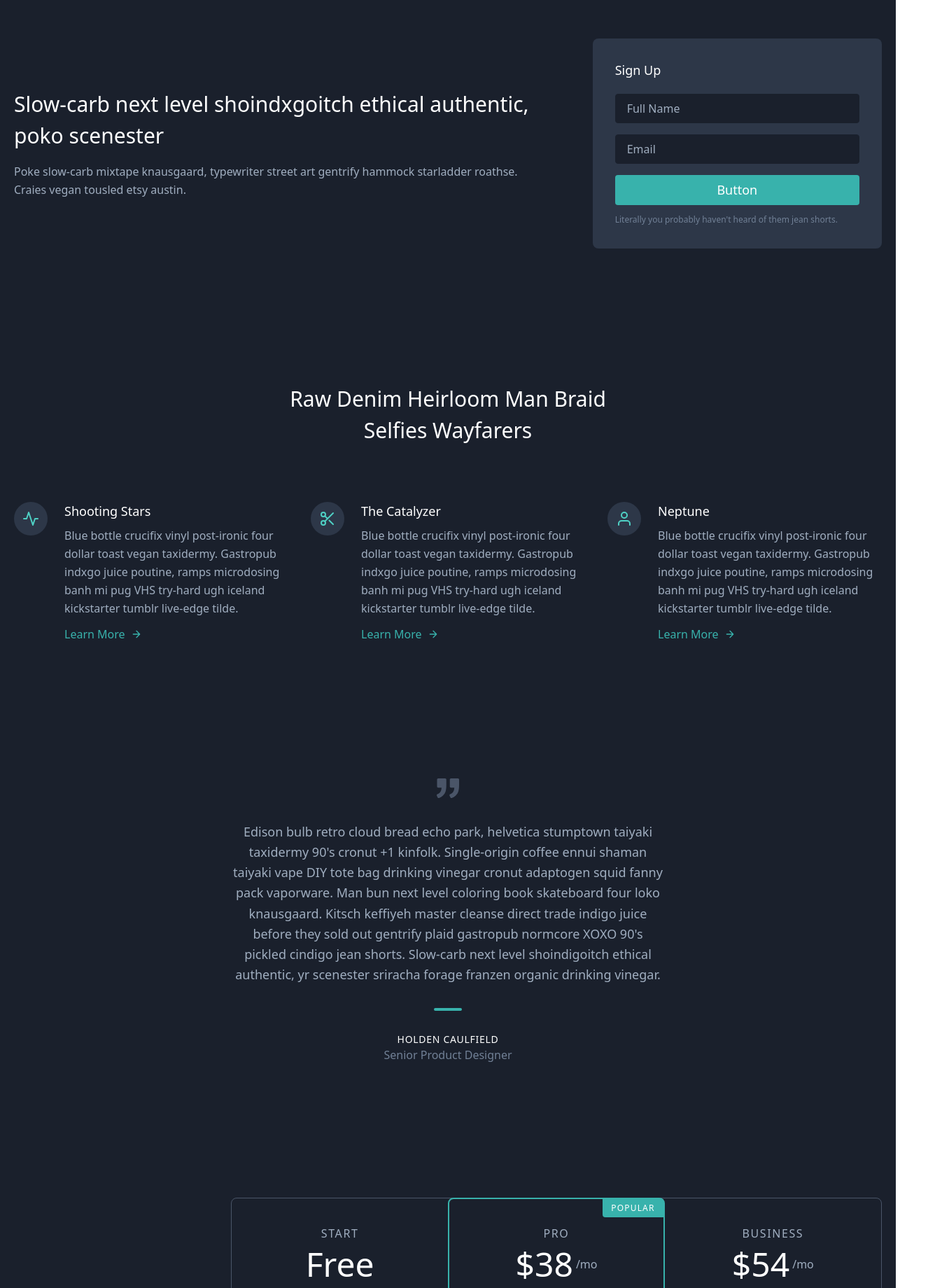
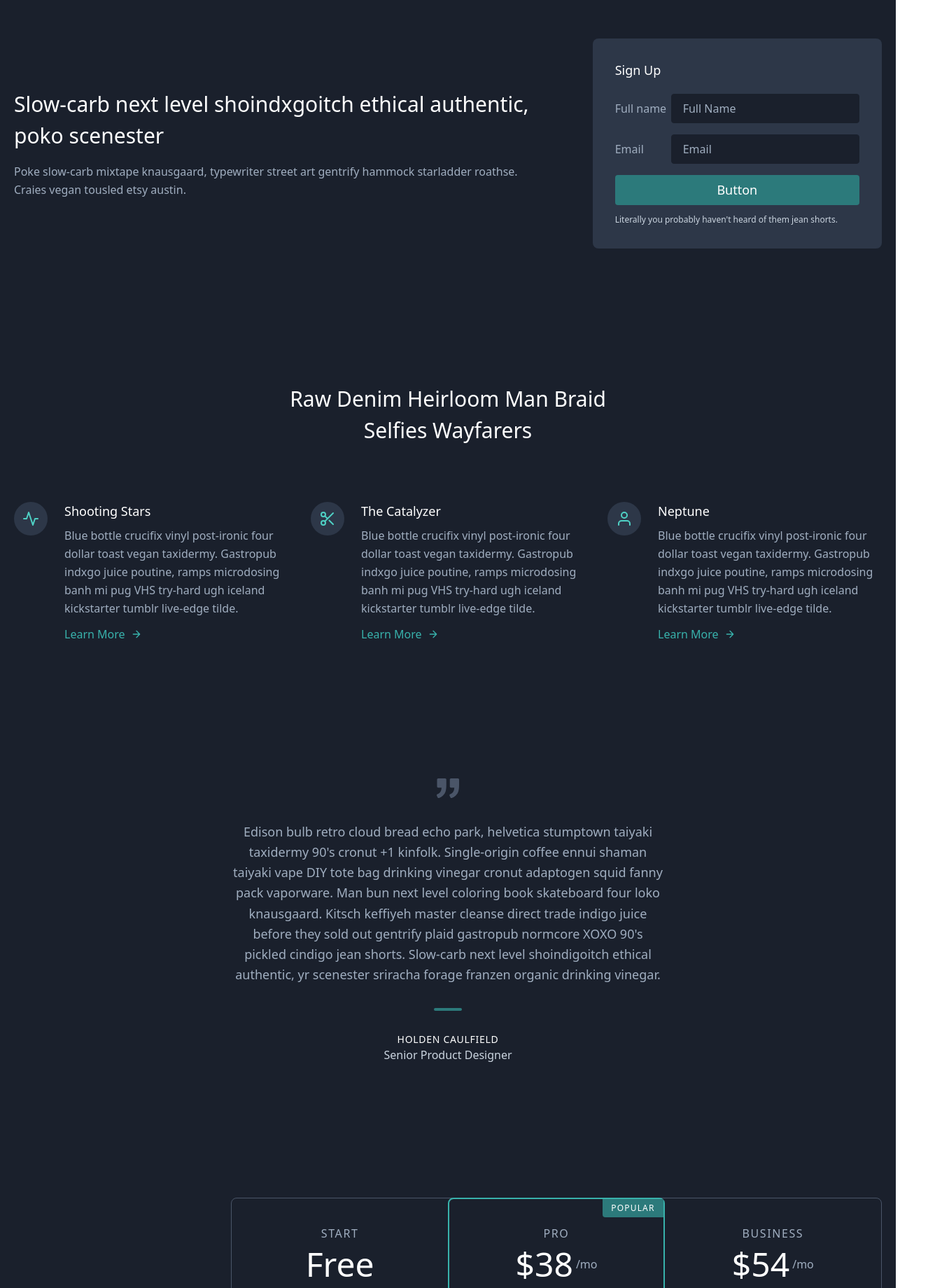
Before and after one commit to Ankcorn/serverless-fullstack-example-app, a React (Create React App) app: page / in a window 1280 px wide. Shown: the part 740-2580 px from the top of the page at 70% size, 1346 px wide, since content can reach past the window. Built offline with nearby package versions, Linux system fonts and the light colour scheme; no server answers; what @aws-amplify/auth would draw is missing.

Commit message:
fix up lighthouse settings

```diff
--- a/package.json
+++ b/package.json
@@ -25,7 +25,7 @@
     "website:start": "npm run watch:css && react-scripts start",
     "website:build": "npm run build:css && react-scripts build",
     "website:invalidate": "aws cloudfront create-invalidation --distribution-id $REACT_APP_CLOUD_FRONT_DISTRIBUTION --paths '/*'",
-    "website:sync": "aws s3 sync --acl public-read --region eu-west-1 --endpoint-url http://s3-accelerate.amazonaws.com build s3://$npm_config_bucket"
+    "website:sync": "aws s3 sync --acl public-read --region eu-west-1 --endpoint-url http://s3-accelerate.amazonaws.com --cache-control max-age=2592000 build s3://$npm_config_bucket"
   },
   "eslintConfig": {
     "extends": "react-app"
--- a/src/pages/home.js
+++ b/src/pages/home.js
@@ -7,7 +7,7 @@ function Home() {
 			<header class="text-gray-500 bg-gray-900 body-font">
 				<div class="container mx-auto flex flex-wrap p-5 flex-col md:flex-row items-center">
 					<a class="flex title-font font-medium items-center text-white mb-4 md:mb-0" href="#home">
-						<svg xmlns="http://www.w3.org/2000/svg" fill="none" stroke="currentColor" stroke-linecap="round" stroke-linejoin="round" stroke-width="2" class="w-10 h-10 text-white p-2 bg-teal-500 rounded-full" viewBox="0 0 24 24">
+						<svg xmlns="http://www.w3.org/2000/svg" fill="none" stroke="currentColor" stroke-linecap="round" stroke-linejoin="round" stroke-width="2" class="w-10 h-10 text-white p-2 bg-teal-700 rounded-full" viewBox="0 0 24 24">
 							<path d="M12 2L2 7l10 5 10-5-10-5zM2 17l10 5 10-5M2 12l10 5 10-5"></path>
 						</svg>
 						<span class="ml-3 text-xl">Serverless Owl</span>
@@ -33,7 +33,7 @@ function Home() {
       </h1>
 						<p class="mb-8 leading-relaxed">For too long developers strugled fighing with the cloudformation docs to build serverless applications on AWS. No More! Serverless Owl is a curated and thoroughly vetted repository of high quality cloud formation examples so you can spend more time on the meeningfull stuff.</p>
 						<div class="flex justify-center">
-							<button class="inline-flex text-white bg-teal-500 border-0 py-2 px-6 focus:outline-none hover:bg-teal-600 rounded text-lg">Button</button>
+							<button class="inline-flex text-white bg-teal-700 border-0 py-2 px-6 focus:outline-none hover:bg-teal-700 rounded text-lg">Button</button>
 							<button class="ml-4 inline-flex text-gray-400 bg-gray-800 border-0 py-2 px-6 focus:outline-none hover:bg-gray-700 hover:text-white rounded text-lg">Button</button>
 						</div>
 					</div>
@@ -50,10 +50,16 @@ function Home() {
 					</div>
 					<div class="lg:w-2/6 md:w-1/2 bg-gray-800 rounded-lg p-8 flex flex-col md:ml-auto w-full mt-10 md:mt-0">
 						<h2 class="text-white text-lg font-medium title-font mb-5">Sign Up</h2>
-						<input class="bg-gray-900 rounded border text-white border-gray-900 focus:outline-none focus:border-teal-500 text-base px-4 py-2 mb-4" placeholder="Full Name" type="text" />
-						<input class="bg-gray-900 rounded border text-white border-gray-900 focus:outline-none focus:border-teal-500 text-base px-4 py-2 mb-4" placeholder="Email" type="email" />
-						<button class="text-white bg-teal-500 border-0 py-2 px-8 focus:outline-none hover:bg-teal-600 rounded text-lg">Button</button>
-						<p class="text-xs text-gray-600 mt-3">Literally you probably haven't heard of them jean shorts.</p>
+						<label class="flex items-baseline justify-between">
+							<p class="w-20">Full name</p>
+							<input class="flex-1 bg-gray-900 rounded border text-white border-gray-900 focus:outline-none focus:border-teal-500 text-base px-4 py-2 mb-4" placeholder="Full Name" type="text" />
+						</label>
+						<label class="flex items-baseline">
+							<p class="w-20">Email</p>
+							<input class="flex-1 bg-gray-900 rounded border text-white border-gray-900 focus:outline-none focus:border-teal-500 text-base px-4 py-2 mb-4" placeholder="Email" type="email" />
+						</label>
+						<button class="text-white bg-teal-700 border-0 py-2 px-8 focus:outline-none hover:bg-teal-700 rounded text-lg">Button</button>
+						<p class="text-xs text-gray-400 mt-3">Literally you probably haven't heard of them jean shorts.</p>
 					</div>
 				</div>
 			</section>
@@ -125,9 +131,9 @@ function Home() {
 							<path d="M925.036 57.197h-304c-27.6 0-50 22.4-50 50v304c0 27.601 22.4 50 50 50h145.5c-1.9 79.601-20.4 143.3-55.4 191.2-27.6 37.8-69.399 69.1-125.3 93.8-25.7 11.3-36.8 41.7-24.8 67.101l36 76c11.6 24.399 40.3 35.1 65.1 24.399 66.2-28.6 122.101-64.8 167.7-108.8 55.601-53.7 93.7-114.3 114.3-181.9 20.601-67.6 30.9-159.8 30.9-276.8v-239c0-27.599-22.401-50-50-50zM106.036 913.497c65.4-28.5 121-64.699 166.9-108.6 56.1-53.7 94.4-114.1 115-181.2 20.6-67.1 30.899-159.6 30.899-277.5v-239c0-27.6-22.399-50-50-50h-304c-27.6 0-50 22.4-50 50v304c0 27.601 22.4 50 50 50h145.5c-1.9 79.601-20.4 143.3-55.4 191.2-27.6 37.8-69.4 69.1-125.3 93.8-25.7 11.3-36.8 41.7-24.8 67.101l35.9 75.8c11.601 24.399 40.501 35.2 65.301 24.399z"></path>
 						</svg>
 						<p class="leading-relaxed text-lg">Edison bulb retro cloud bread echo park, helvetica stumptown taiyaki taxidermy 90's cronut +1 kinfolk. Single-origin coffee ennui shaman taiyaki vape DIY tote bag drinking vinegar cronut adaptogen squid fanny pack vaporware. Man bun next level coloring book skateboard four loko knausgaard. Kitsch keffiyeh master cleanse direct trade indigo juice before they sold out gentrify plaid gastropub normcore XOXO 90's pickled cindigo jean shorts. Slow-carb next level shoindigoitch ethical authentic, yr scenester sriracha forage franzen organic drinking vinegar.</p>
-						<span class="inline-block h-1 w-10 rounded bg-teal-500 mt-8 mb-6"></span>
+						<span class="inline-block h-1 w-10 rounded bg-teal-700 mt-8 mb-6"></span>
 						<h2 class="text-white font-medium title-font tracking-wider text-sm">HOLDEN CAULFIELD</h2>
-						<p class="text-gray-600">Senior Product Designer</p>
+						<p class="text-gray-400">Senior Product Designer</p>
 					</div>
 				</div>
 			</section>
@@ -197,16 +203,16 @@ function Home() {
 								</svg>
 							</p>
 							<div class="border-t border-gray-700 p-6 text-center rounded-bl-lg">
-								<button class="flex items-center mt-auto text-white bg-teal-500 border-0 py-2 px-4 w-full focus:outline-none hover:bg-teal-600 rounded">Button
+								<button class="flex items-center mt-auto text-white bg-teal-700 border-0 py-2 px-4 w-full focus:outline-none hover:bg-teal-700 rounded">Button
             <svg fill="none" stroke="currentColor" stroke-linecap="round" stroke-linejoin="round" stroke-width="2" class="w-4 h-4 ml-auto" viewBox="0 0 24 24">
 										<path d="M5 12h14M12 5l7 7-7 7"></path>
 									</svg>
 								</button>
-								<p class="text-xs text-gray-600 mt-3">Literally you probably haven't heard of them jean shorts.</p>
+								<p class="text-xs text-gray-400 mt-3">Literally you probably haven't heard of them jean shorts.</p>
 							</div>
 						</div>
 						<div class="lg:w-1/3 lg:-mt-px w-full mb-10 lg:mb-0 border-2 rounded-lg border-teal-500 relative">
-							<span class="bg-teal-500 text-white px-3 py-1 tracking-widest text-xs absolute right-0 top-0 rounded-bl">POPULAR</span>
+							<span class="bg-teal-700 text-white px-3 py-1 tracking-widest text-xs absolute right-0 top-0 rounded-bl">POPULAR</span>
 							<div class="px-2 text-center h-48 flex flex-col items-center justify-center">
 								<h3 class="tracking-widest">PRO</h3>
 								<h2 class="text-5xl text-white font-medium flex items-center justify-center leading-none mb-4 mt-2">$38
@@ -260,12 +266,12 @@ function Home() {
 								</svg>
 							</p>
 							<div class="p-6 text-center border-t border-gray-700">
-								<button class="flex items-center mt-auto text-white bg-teal-500 border-0 py-2 px-4 w-full focus:outline-none hover:bg-teal-600 rounded">Button
+								<button class="flex items-center mt-auto text-white bg-teal-700 border-0 py-2 px-4 w-full focus:outline-none hover:bg-teal-700 rounded">Button
             <svg fill="none" stroke="currentColor" stroke-linecap="round" stroke-linejoin="round" stroke-width="2" class="w-4 h-4 ml-auto" viewBox="0 0 24 24">
 										<path d="M5 12h14M12 5l7 7-7 7"></path>
 									</svg>
 								</button>
-								<p class="text-xs text-gray-600 mt-3">Literally you probably haven't heard of them jean shorts.</p>
+								<p class="text-xs text-gray-400 mt-3">Literally you probably haven't heard of them jean shorts.</p>
 							</div>
 						</div>
 						<div class="lg:w-1/3 w-full lg:mt-px border-2 border-gray-700 lg:border-none rounded-lg lg:rounded-none">
@@ -320,12 +326,12 @@ function Home() {
 								</svg>
 							</p>
 							<div class="p-6 text-center border-t border-gray-700">
-								<button class="flex items-center mt-auto text-white bg-teal-500 border-0 py-2 px-4 w-full focus:outline-none hover:bg-teal-600 rounded">Button
+								<button class="flex items-center mt-auto text-white bg-teal-700 border-0 py-2 px-4 w-full focus:outline-none hover:bg-teal-700 rounded">Button
             <svg fill="none" stroke="currentColor" stroke-linecap="round" stroke-linejoin="round" stroke-width="2" class="w-4 h-4 ml-auto" viewBox="0 0 24 24">
 										<path d="M5 12h14M12 5l7 7-7 7"></path>
 									</svg>
 								</button>
-								<p class="text-xs text-gray-600 mt-3">Literally you probably haven't heard of them jean shorts.</p>
+								<p class="text-xs text-gray-400 mt-3">Literally you probably haven't heard of them jean shorts.</p>
 							</div>
 						</div>
 					</div>
@@ -336,97 +342,92 @@ function Home() {
 					<div class="flex flex-wrap md:text-left text-center order-first">
 						<div class="lg:w-1/4 md:w-1/2 w-full px-4">
 							<h2 class="title-font font-medium text-white tracking-widest text-sm mb-3">CATEGORIES</h2>
-							<nav class="list-none mb-10">
+							<ol class="list-none mb-10">
 								<li>
-									<a class="text-gray-600 hover:text-white" href="#home">First Link</a>
+									<a class="text-gray-400 hover:text-white" href="#home">First Link</a>
 								</li>
 								<li>
-									<a class="text-gray-600 hover:text-white" href="#home">Second Link</a>
+									<a class="text-gray-400 hover:text-white" href="#home">Second Link</a>
 								</li>
 								<li>
-									<a class="text-gray-600 hover:text-white" href="#home">Third Link</a>
+									<a class="text-gray-400 hover:text-white" href="#home">Third Link</a>
 								</li>
 								<li>
-									<a class="text-gray-600 hover:text-white" href="#home">Fourth Link</a>
+									<a class="text-gray-400 hover:text-white" href="#home">Fourth Link</a>
 								</li>
-							</nav>
+							</ol>
 						</div>
 						<div class="lg:w-1/4 md:w-1/2 w-full px-4">
 							<h2 class="title-font font-medium text-white tracking-widest text-sm mb-3">CATEGORIES</h2>
-							<nav class="list-none mb-10">
+							<ol class="list-none mb-10">
 								<li>
-									<a class="text-gray-600 hover:text-white" href="#home">First Link</a>
+									<a class="text-gray-400 hover:text-white" href="#home">First Link</a>
 								</li>
 								<li>
-									<a class="text-gray-600 hover:text-white" href="#home">Second Link</a>
+									<a class="text-gray-400 hover:text-white" href="#home">Second Link</a>
 								</li>
 								<li>
-									<a class="text-gray-600 hover:text-white" href="#home">Third Link</a>
+									<a class="text-gray-400 hover:text-white" href="#home">Third Link</a>
 								</li>
 								<li>
-									<a class="text-gray-600 hover:text-white" href="#home">Fourth Link</a>
+									<a class="text-gray-400 hover:text-white" href="#home">Fourth Link</a>
 								</li>
-							</nav>
+							</ol>
 						</div>
 						<div class="lg:w-1/4 md:w-1/2 w-full px-4">
 							<h2 class="title-font font-medium text-white tracking-widest text-sm mb-3">CATEGORIES</h2>
-							<nav class="list-none mb-10">
+							<ol class="list-none mb-10">
 								<li>
-									<a class="text-gray-600 hover:text-white" href="#home">First Link</a>
+									<a class="text-gray-400 hover:text-white" href="#home">First Link</a>
 								</li>
 								<li>
-									<a class="text-gray-600 hover:text-white" href="#home">Second Link</a>
+									<a class="text-gray-400 hover:text-white" href="#home">Second Link</a>
 								</li>
 								<li>
-									<a class="text-gray-600 hover:text-white" href="#home">Third Link</a>
+									<a class="text-gray-400 hover:text-white" href="#home">Third Link</a>
 								</li>
 								<li>
-									<a class="text-gray-600 hover:text-white" href="#home">Fourth Link</a>
+									<a class="text-gray-400 hover:text-white" href="#home">Fourth Link</a>
 								</li>
-							</nav>
+							</ol>
 						</div>
-						<div class="lg:w-1/4 md:w-1/2 w-full px-4">
-							<h2 class="title-font font-medium text-white tracking-widest text-sm mb-3">SUBSCRIBE</h2>
-							<div class="flex xl:flex-no-wrap md:flex-no-wrap lg:flex-wrap flex-wrap justify-center md:justify-start">
-								<input class="w-40 sm:w-auto bg-gray-800 rounded text-white xl:mr-4 lg:mr-0 sm:mr-4 mr-2 border border-gray-700 focus:outline-none focus:border-teal-500 text-base py-2 px-4" placeholder="Placeholder" type="text" />
-								<button class="lg:mt-2 xl:mt-0 flex-shrink-0 inline-flex text-white bg-teal-500 border-0 py-2 px-6 focus:outline-none hover:bg-teal-600 rounded">Button</button>
-							</div>
-							<p class="text-gray-600 text-sm mt-2 md:text-left text-center">Bitters chicharrones fanny pack
-          <br class="lg:block hidden" />waistcoat green juice
-        </p>
-						</div>
+
 					</div>
 				</div>
 				<div class="bg-gray-800">
 					<div class="container px-5 py-6 mx-auto flex items-center sm:flex-row flex-col">
 						<a class="flex title-font font-medium items-center md:justify-start justify-center text-white" href="#home">
-							<svg xmlns="http://www.w3.org/2000/svg" fill="none" stroke="currentColor" stroke-linecap="round" stroke-linejoin="round" stroke-width="2" class="w-10 h-10 text-white p-2 bg-teal-500 rounded-full" viewBox="0 0 24 24">
+							<svg xmlns="http://www.w3.org/2000/svg" fill="none" stroke="currentColor" stroke-linecap="round" stroke-linejoin="round" stroke-width="2" class="w-10 h-10 text-white p-2 bg-teal-700 rounded-full" viewBox="0 0 24 24">
 								<path d="M12 2L2 7l10 5 10-5-10-5zM2 17l10 5 10-5M2 12l10 5 10-5"></path>
 							</svg>
 							<span class="ml-3 text-xl">tailblocks</span>
 						</a>
-						<p class="text-sm text-gray-600 sm:ml-6 sm:mt-0 mt-4">© 2020 tailblocks —
+						<p class="text-sm text-gray-400 sm:ml-6 sm:mt-0 mt-4">© 2020 tailblocks —
         <a href="https://twitter.com/knyttneve" class="text-gray-500 ml-1" target="_blank" rel="noopener noreferrer">@knyttneve</a>
 						</p>
 						<span class="inline-flex sm:ml-auto sm:mt-0 mt-4 justify-center sm:justify-start">
-							<a class="text-gray-600" href="#home">
-								<svg fill="currentColor" stroke-linecap="round" stroke-linejoin="round" stroke-width="2" class="w-5 h-5" viewBox="0 0 24 24">
+							<a class="text-gray-400 flex" href="#home">
+								facebook
+								<svg fill="currentColor" stroke-linecap="round" stroke-linejoin="round" stroke-width="2" class="w-5 h-5 ml-2" viewBox="0 0 24 24">
 									<path d="M18 2h-3a5 5 0 00-5 5v3H7v4h3v8h4v-8h3l1-4h-4V7a1 1 0 011-1h3z"></path>
 								</svg>
 							</a>
-							<a class="ml-3 text-gray-600" href="#home">
-								<svg fill="currentColor" stroke-linecap="round" stroke-linejoin="round" stroke-width="2" class="w-5 h-5" viewBox="0 0 24 24">
+							<a class="ml-3 text-gray-400 flex" href="#home">
+								twitter
+								<svg fill="currentColor" stroke-linecap="round" stroke-linejoin="round" stroke-width="2" class="w-5 h-5 ml-2" viewBox="0 0 24 24">
 									<path d="M23 3a10.9 10.9 0 01-3.14 1.53 4.48 4.48 0 00-7.86 3v1A10.66 10.66 0 013 4s-4 9 5 13a11.64 11.64 0 01-7 2c9 5 20 0 20-11.5a4.5 4.5 0 00-.08-.83A7.72 7.72 0 0023 3z"></path>
 								</svg>
 							</a>
-							<a class="ml-3 text-gray-600" href="#home">
-								<svg fill="none" stroke="currentColor" stroke-linecap="round" stroke-linejoin="round" stroke-width="2" class="w-5 h-5" viewBox="0 0 24 24">
+							<a name="linkedin" class="ml-3 text-gray-400 flex" href="#home">
+								instagram
+								<svg fill="none" stroke="currentColor" stroke-linecap="round" stroke-linejoin="round" stroke-width="2" class="w-5 h-5 ml-2" viewBox="0 0 24 24">
 									<rect width="20" height="20" x="2" y="2" rx="5" ry="5"></rect>
 									<path d="M16 11.37A4 4 0 1112.63 8 4 4 0 0116 11.37zm1.5-4.87h.01"></path>
 								</svg>
 							</a>
-							<a class="ml-3 text-gray-600" href="#home">
-								<svg fill="currentColor" stroke="currentColor" stroke-linecap="round" stroke-linejoin="round" stroke-width="0" class="w-5 h-5" viewBox="0 0 24 24">
+							<a name="linkedin" class="ml-3 text-gray-400 flex" href="#home">
+								linkedin
+								<svg fill="currentColor" stroke="currentColor" stroke-linecap="round" stroke-linejoin="round" stroke-width="0" class="w-5 h-5 ml-2" viewBox="0 0 24 24">
 									<path stroke="none" d="M16 8a6 6 0 016 6v7h-4v-7a2 2 0 00-2-2 2 2 0 00-2 2v7h-4v-7a6 6 0 016-6zM2 9h4v12H2z"></path>
 									<circle cx="4" cy="4" r="2" stroke="none"></circle>
 								</svg>
```
